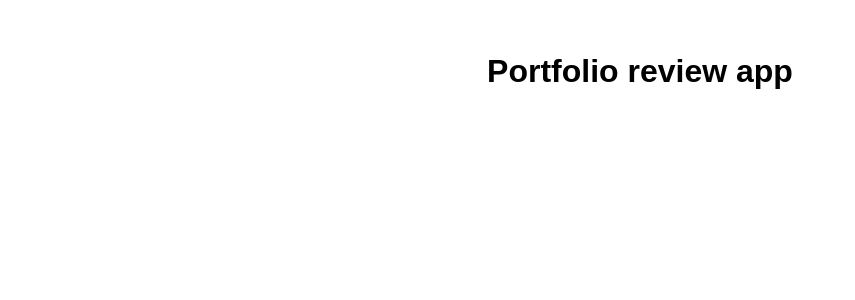
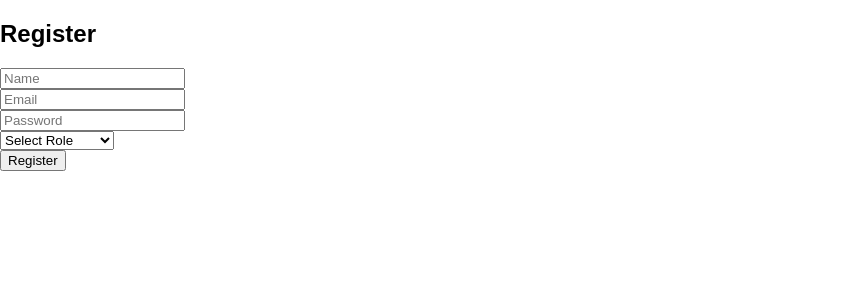
Before and after one commit to SHREE-NIDHI-RL/PORTFOLIO-REVIEW-APP, a React app in the folder Frontend/: page /register in a window 1280 px wide. Shown: the top 300 px of the page, without its empty margins (0-855 px from the left). Built offline with nearby package versions, Linux system fonts and the light colour scheme; the HTML template or start-up script is replaced by a standard one.

Commit message:
created login and register page with role based fields

```diff
--- a/Frontend/src/App.jsx
+++ b/Frontend/src/App.jsx
@@ -1,16 +1,17 @@
-import { useState } from 'react'
-import reactLogo from './assets/react.svg'
-import viteLogo from '/vite.svg'
-import './App.css'
+import { BrowserRouter, Routes, Route } from "react-router-dom"
+import Login from "./auth/Login"
+import Register from "./auth/Register"
 
 function App() {
-  const [count, setCount] = useState(0)
-
   return (
-      <h1>
-        Portfolio review app
-      </h1>
-
+    <BrowserRouter>
+      <Routes>
+        <Route path="/" element={<h1>Home</h1>} />
+        <Route path="/login" element={<Login />} />
+        <Route path="/register" element={<Register />} />
+        <Route path="/dashboard" element={<h1>Dashboard</h1>} />
+      </Routes>
+    </BrowserRouter>
   )
 }
 
--- /dev/null
+++ b/Frontend/src/auth/Login.jsx
@@ -0,0 +1,7 @@
+function Login() {
+  return (
+    <h2>Login Page</h2>
+  )
+}
+
+export default Login
--- /dev/null
+++ b/Frontend/src/auth/Register.jsx
@@ -0,0 +1,42 @@
+import { useState } from "react"
+
+function Register() {
+    const [role, setRole] = useState("")
+  return (
+    <div>
+      <h2>Register</h2>
+
+      <form>
+        <input type="text" placeholder="Name" />
+        <br />
+
+        <input type="email" placeholder="Email" />
+        <br />
+
+        <input type="password" placeholder="Password" />
+        <br />
+
+        <select value={role} onChange={(e) => setRole(e.target.value)}>
+         <option value="">Select Role</option>
+         <option value="owner">Portfolio Owner</option>
+          <option value="reviewer">Reviewer</option>
+        </select>
+        <br />
+        {role === "reviewer" && (
+  <>
+    <br />
+    <input type="text" placeholder="Qualifications" />
+    <br />
+    <input type="text" placeholder="Workplace" />
+    <br />
+    <input type="text" placeholder="Skills / Domain" />
+  </>
+)}
+
+        <button type="submit">Register</button>
+      </form>
+    </div>
+  )
+}
+
+export default Register
```
